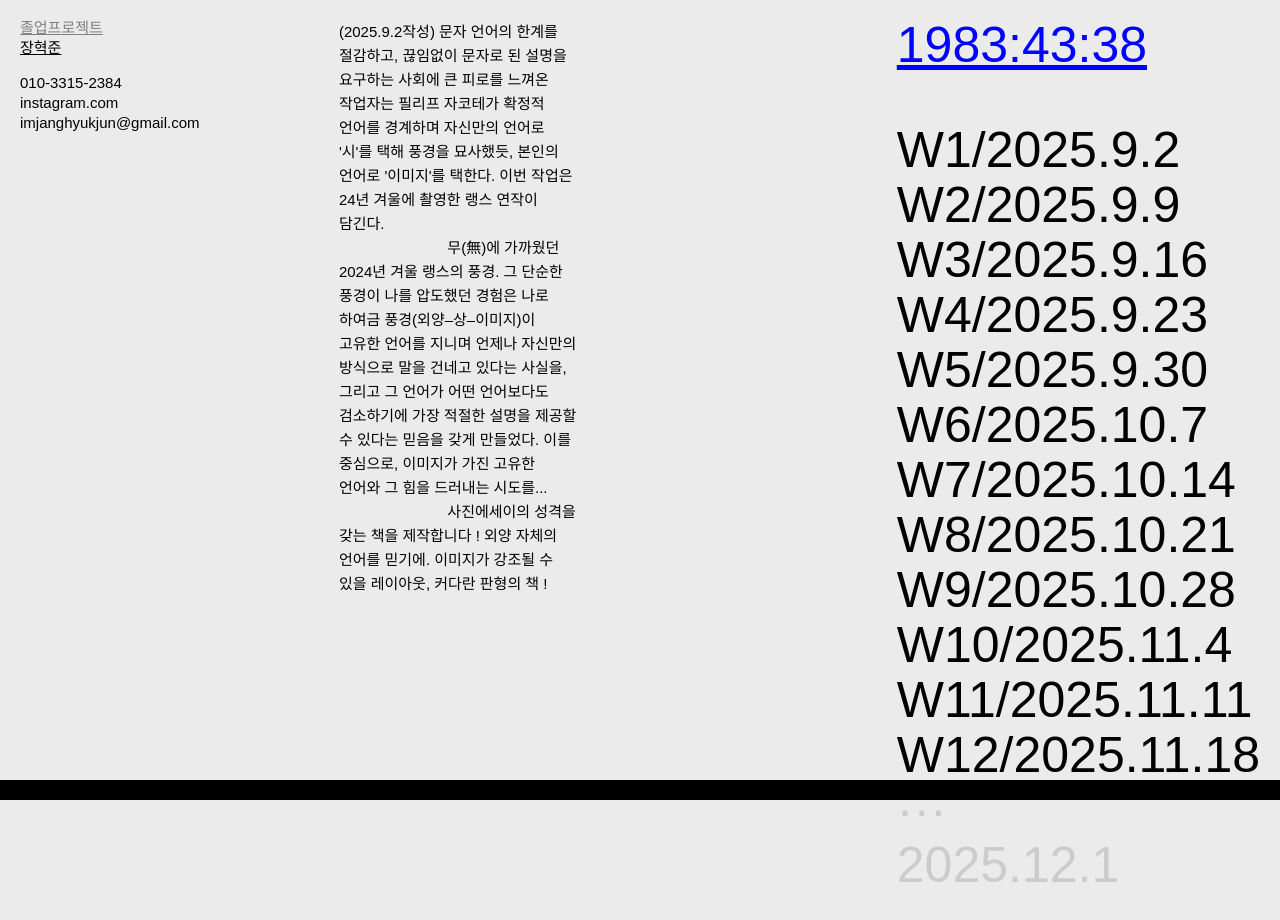
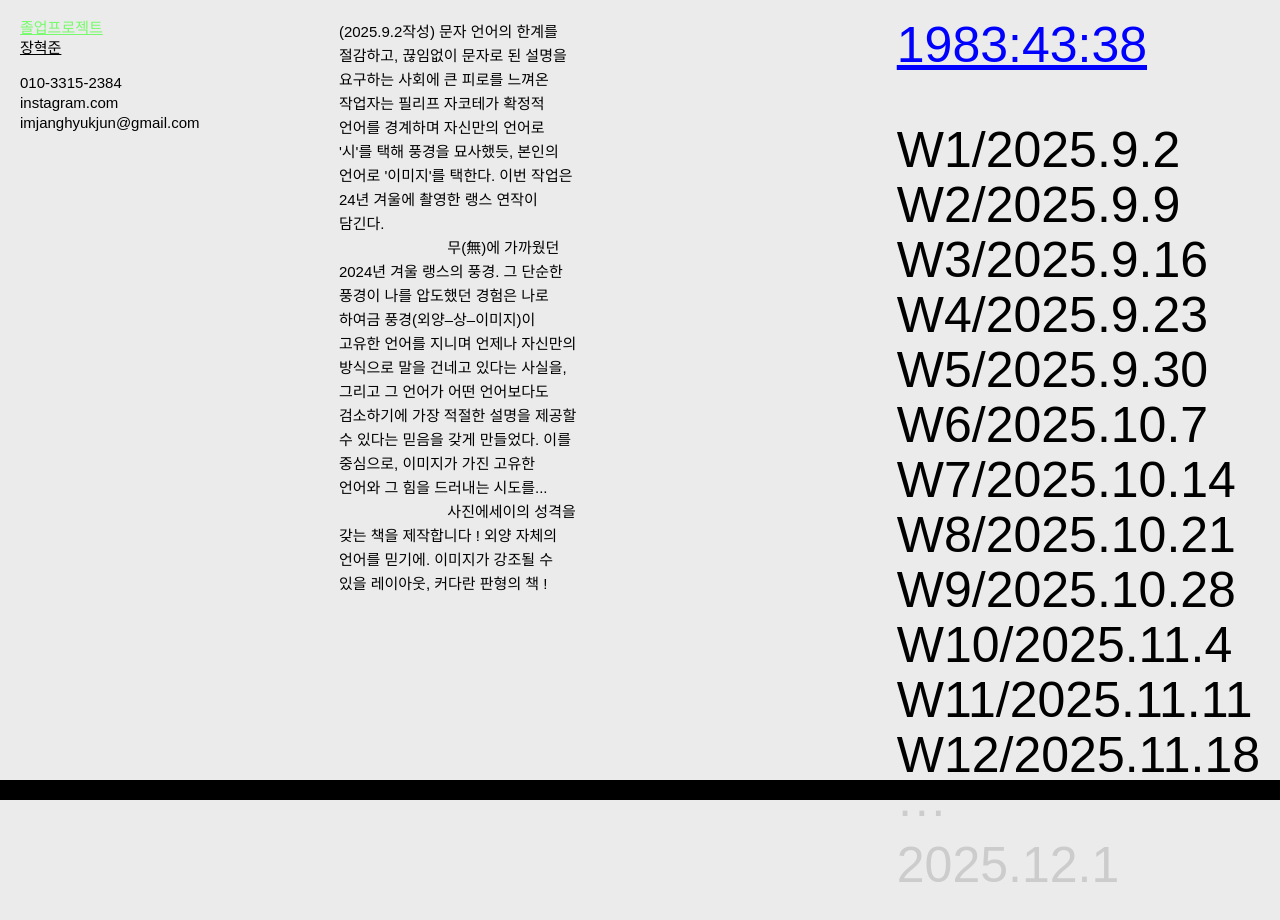
Before and after one commit to imjanghyukjun/gp, a plain HTML site: page index.html in a window 1280 px wide. In both pictures the pointer is over the link "졸업프로젝트". Drawn offline with Linux system fonts and the light colour scheme.

Commit message:
Update index.html

```diff
--- a/index.html
+++ b/index.html
@@ -51,7 +51,7 @@
       color: #000;
       text-decoration: none;
     }
-    .side a:hover { color: #808080; }
+    .side a:hover { color: rgb(118,251,106); }
 
     /* 가운데: 작업 설명 */
     .statement {
```
